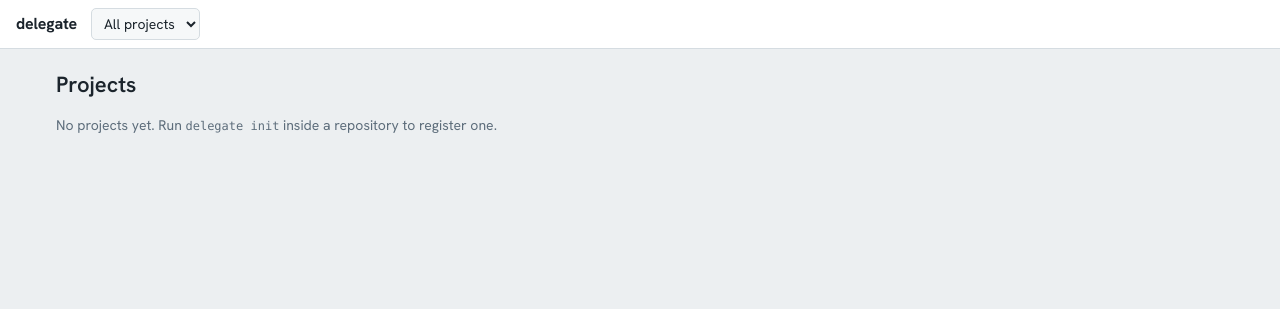
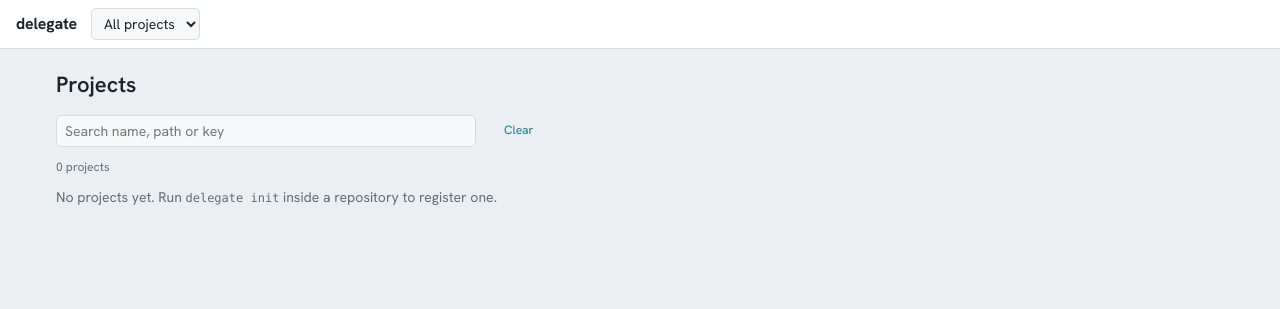
Before and after one commit to sameer-n012/delegate-ai, a FastAPI app: page / in a window 1280 px wide. Shown: the top 309 px of the page. Run offline with FastAPI, Linux system fonts and the light colour scheme; parts of the project's set-up code (start-up, migrations or seed data) failed here and were passed over.

Commit message:
Dashboard: project state control, closed-project banner, home filter + search
- Home page filters projects by state (deleted hidden by default) and
  searches name/path/key, live via HTMX with shareable URLs.
- Humans change project state from cards and the board header
  (POST /p/{key}/state); deleting asks for confirmation.
- Board shows a banner when the project is not in progress.
- /api/projects accepts q and state; Forbidden/ProjectClosed/Identity
  errors map to 403/409/401.

Refs DLG-14

Co-Authored-By: Claude Opus 5.5 <noreply@anthropic.com>

```diff
--- a/src/delegate/web/app.py
+++ b/src/delegate/web/app.py
@@ -15,7 +15,13 @@ from urllib.parse import parse_qs
 import anyio
 import uvicorn
 from fastapi import Depends, FastAPI, Query, Request
-from fastapi.responses import HTMLResponse, JSONResponse, Response, StreamingResponse
+from fastapi.responses import (
+    HTMLResponse,
+    JSONResponse,
+    RedirectResponse,
+    Response,
+    StreamingResponse,
+)
 from fastapi.staticfiles import StaticFiles
 from fastapi.templating import Jinja2Templates
 from starlette.concurrency import run_in_threadpool
@@ -25,6 +31,8 @@ from delegate.core import (
     ConflictError,
     CycleError,
     DelegateError,
+    ForbiddenError,
+    IdentityRequiredError,
     InvalidTransitionError,
     LinkKind,
     NewTask,
@@ -32,6 +40,8 @@ from delegate.core import (
     NotHolderError,
     NoteKind,
     Project,
+    ProjectClosedError,
+    ProjectState,
     Settings,
     Status,
     TaskService,
@@ -47,12 +57,15 @@ POLL_SECONDS = 1.0
 PING_SECONDS = 15.0
 
 STATUS_FOR_ERROR: tuple[tuple[type[DelegateError], int], ...] = (
+    (IdentityRequiredError, 401),
+    (ForbiddenError, 403),
     (NotFoundError, 404),
     (ValidationError, 400),
     (CycleError, 400),
     (InvalidTransitionError, 400),
     (ConflictError, 409),
     (NotHolderError, 409),
+    (ProjectClosedError, 409),
 )
 
 
@@ -90,6 +103,17 @@ Svc = Annotated[TaskService, Depends(get_service)]
 Form = Annotated[dict[str, str], Depends(get_form)]
 
 
+def _parse_states(values: list[str] | None) -> list[ProjectState] | None:
+    """Turn ``?state=`` values into enums. None (no values) means the default listing."""
+    if not values:
+        return None
+    try:
+        return [ProjectState(v) for v in values]
+    except ValueError as exc:
+        allowed = ", ".join(s.value for s in ProjectState)
+        raise ValidationError(f"Invalid project state in {values!r}; use one of {allowed}") from exc
+
+
 def _project(svc: TaskService, key: str) -> Project:
     return svc.get_project(key.upper())
 
@@ -105,6 +129,9 @@ def _make_templates() -> Jinja2Templates:
     globals_: dict[str, Any] = {
         "COLUMN_LABELS": views.COLUMN_LABELS,
         "STATUSES": [s.value for s in Status],
+        "STATE_LABELS": views.STATE_LABELS,
+        "STATE_BANNERS": views.STATE_BANNERS,
+        "PROJECT_STATES": [s.value for s in ProjectState],
         "NOTE_KINDS": [k.value for k in NoteKind if k is not NoteKind.SUMMARY],
         "LINK_KINDS": [k.value for k in LinkKind],
     }
@@ -211,8 +238,26 @@ def create_app(settings: Settings | None = None) -> FastAPI:
     # ---- pages
 
     @app.get("/", response_class=HTMLResponse)
-    def overview(request: Request, svc: Svc) -> HTMLResponse:  # pyright: ignore[reportUnusedFunction]
-        return render(request, "overview.html", svc, cards=views.project_cards(svc), project=None)
+    def overview(  # pyright: ignore[reportUnusedFunction]
+        request: Request,
+        svc: Svc,
+        q: str = "",
+        state: Annotated[list[str] | None, Query()] = None,
+    ) -> HTMLResponse:
+        states = _parse_states(state)
+        cards = views.project_cards(svc, states, q)
+        # htmx history restore asks for the full page, so it must not get the partial.
+        partial = _is_htmx(request) and request.headers.get("HX-History-Restore-Request") != "true"
+        return render(
+            request,
+            "_projects.html" if partial else "overview.html",
+            svc,
+            headers={"Vary": "HX-Request"},  # same URL, two bodies: keep caches apart
+            cards=cards,
+            project=None,
+            q=q.strip(),
+            selected=[s.value for s in states or []],
+        )
 
     def board_ctx(svc: TaskService, key: str, show_cancelled: bool) -> dict[str, Any]:
         project = _project(svc, key)
@@ -267,6 +312,18 @@ def create_app(settings: Settings | None = None) -> FastAPI:
     @app.get("/p/{key}/t/{ref}", response_class=HTMLResponse)
     def task_page(request: Request, key: str, ref: str, svc: Svc) -> HTMLResponse:  # pyright: ignore[reportUnusedFunction]
         return drawer_response(request, svc, key, ref, full_page=not _is_htmx(request))
+
+    @app.post("/p/{key}/state", response_class=HTMLResponse)
+    def set_state(request: Request, key: str, svc: Svc, form: Form) -> Response:  # pyright: ignore[reportUnusedFunction]
+        project = svc.set_project_state(_project(svc, key).id, form.get("state", ""))
+        on_board = form.get("view") == "board"
+        if not _is_htmx(request):  # plain form post: go back to where the form was
+            return RedirectResponse(f"/p/{project.key}" if on_board else "/", status_code=303)
+        headers = {"HX-Trigger": "boardChanged"}
+        if on_board:
+            return render(request, "_pstate.html", svc, headers=headers, project=project)
+        card = views.project_card(svc, project)
+        return render(request, "_project_card.html", svc, headers=headers, c=card)
 
     # ---- human actions (each re-renders the drawer and asks the board to refresh)
 
@@ -362,8 +419,11 @@ def create_app(settings: Settings | None = None) -> FastAPI:
     # ---- JSON API
 
     @app.get("/api/projects")
-    def api_projects(svc: Svc) -> list[dict[str, Any]]:  # pyright: ignore[reportUnusedFunction]
-        return [p.model_dump(mode="json") for p in svc.list_projects()]
+    def api_projects(  # pyright: ignore[reportUnusedFunction]
+        svc: Svc, q: str | None = None, state: Annotated[list[str] | None, Query()] = None
+    ) -> list[dict[str, Any]]:
+        projects = svc.list_projects(states=_parse_states(state), query=q)
+        return [p.model_dump(mode="json") for p in projects]
 
     @app.get("/api/p/{key}/status")
     def api_status(key: str, svc: Svc) -> dict[str, Any]:  # pyright: ignore[reportUnusedFunction]
--- a/src/delegate/web/static/app.css
+++ b/src/delegate/web/static/app.css
@@ -50,12 +50,14 @@ button.primary { background: var(--accent); color: var(--on-accent); border-colo
 .page h1 { margin-bottom: 14px; font-size: 22px; }
 .errtext { color: var(--blocked); }
 .project-grid { display: grid; grid-template-columns: repeat(auto-fill, minmax(320px, 1fr)); gap: 12px; }
-.pcard { display: block; padding: 14px; background: var(--panel); border: 1px solid var(--line); border-radius: 8px; color: var(--text); }
-.pcard:hover { border-color: var(--accent); text-decoration: none; }
+.pcard { position: relative; display: block; padding: 14px; background: var(--panel); border: 1px solid var(--line); border-radius: 8px; color: var(--text); }
+.pcard:hover, .pcard:focus-within { border-color: var(--accent); }
+.pcard.st-deleted { opacity: .7; border-style: dashed; }
 .phead { display: flex; align-items: baseline; gap: 8px; flex-wrap: wrap; }
 .pkey { font-weight: 700; color: var(--accent); }
-.pname { font-weight: 600; font-size: 16px; }
-.agents { margin-left: auto; display: inline-flex; align-items: center; gap: 6px; color: var(--muted); font-size: 12px; }
+.pname { font-weight: 600; font-size: 16px; color: var(--text); }
+.pname::after { content: ""; position: absolute; inset: 0; } /* whole card is the link */
+.agents { display: inline-flex; align-items: center; gap: 6px; color: var(--muted); font-size: 12px; }
 .proot { color: var(--muted); font-size: 12px; word-break: break-all; }
 .counts { list-style: none; display: flex; gap: 6px; padding: 0; margin: 12px 0 0; flex-wrap: wrap; }
 .counts li { padding: 3px 8px; border-left: 3px solid var(--c, var(--line)); background: var(--raised); font-size: 12px; }
@@ -63,6 +65,30 @@ button.primary { background: var(--accent); color: var(--on-accent); border-colo
 .counts li.zero { opacity: .5; }
 .s-todo { --c: var(--todo); } .s-in_progress { --c: var(--in_progress); } .s-review { --c: var(--review); }
 .s-blocked { --c: var(--blocked); } .s-done { --c: var(--done); } .s-cancelled { --c: var(--cancelled); }
+
+/* project state, filters */
+.st-not_started { --c: var(--todo); } .st-in_progress { --c: var(--in_progress); } .st-complete { --c: var(--done); }
+.st-inactive { --c: var(--cancelled); } .st-deleted { --c: var(--blocked); }
+.sbadge { font-size: 11px; font-weight: 600; padding: 0 7px; border-radius: 10px; border: 1px solid var(--c); color: var(--c); white-space: nowrap; }
+.phead .sbadge { margin-left: auto; }
+.pfoot { display: flex; align-items: center; justify-content: space-between; gap: 8px; flex-wrap: wrap; margin-top: 12px; }
+.stateform { position: relative; z-index: 1; margin: 0; }
+.stateform label { display: flex; align-items: center; gap: 6px; color: var(--muted); font-size: 12px; }
+.filters { display: flex; flex-wrap: wrap; align-items: center; gap: 10px 14px; margin-bottom: 12px; }
+.searchbox { flex: 1 1 240px; max-width: 420px; }
+.searchbox input { width: 100%; }
+.chips { display: flex; flex-wrap: wrap; gap: 6px; border: 0; margin: 0; padding: 0; min-width: 0; }
+.chipf { cursor: pointer; }
+.chipf input { position: absolute; opacity: 0; pointer-events: none; }
+.chipf span { display: inline-block; padding: 2px 10px; border-radius: 12px; border: 1px solid var(--line); background: var(--raised); color: var(--muted); font-size: 12px; }
+.chipf input:checked + span { border-color: var(--c); color: var(--c); font-weight: 600; box-shadow: inset 0 0 0 1px var(--c); }
+.chipf input:focus-visible + span { outline: 2px solid var(--accent); outline-offset: 2px; }
+.clear { font-size: 12px; }
+.count { margin: 0 0 10px; color: var(--muted); font-size: 12px; }
+.pstate { margin-bottom: 10px; }
+.pstate-row { display: flex; align-items: center; gap: 10px; flex-wrap: wrap; }
+.banner { display: flex; align-items: center; gap: 12px; flex-wrap: wrap; margin: 8px 0 0; padding: 8px 12px; background: var(--panel); border: 1px solid var(--p1); border-left-width: 4px; border-radius: 6px; }
+.banner span { flex: 1 1 260px; }
 
 /* board layout */
 .layout { display: grid; grid-template-columns: minmax(0, 1fr) 320px; gap: 16px; padding: 14px 16px; align-items: start; }
--- a/src/delegate/web/static/app.js
+++ b/src/delegate/web/static/app.js
@@ -35,6 +35,20 @@
   }
   window.addEventListener("popstate", function () {
     if (location.pathname === boardUrl()) openDrawer(false);
+  });
+
+  // Ask before a project is deleted. A static hx-confirm would also ask for the other states.
+  document.body.addEventListener("htmx:confirm", function (e) {
+    var form = e.detail.elt;
+    if (!form.classList || !form.classList.contains("stateform")) return;
+    var pick = form.elements.state;
+    if (!pick || pick.value !== "deleted" || form.dataset.current === "deleted") return;
+    e.preventDefault();
+    if (window.confirm("Delete this project? It is hidden from the project list but can be restored.")) {
+      e.detail.issueRequest(true);
+    } else {
+      pick.value = form.dataset.current; // put the picker back
+    }
   });
 
   // htmx drops 4xx bodies by default. Our error handler returns a toast fragment, so allow the swap.
--- a/src/delegate/web/templates/_macros.html
+++ b/src/delegate/web/templates/_macros.html
@@ -8,3 +8,19 @@
 <a class="tl" href="/p/{{ key }}/t/{{ t.ref }}" hx-get="/p/{{ key }}/t/{{ t.ref }}" hx-target="#drawer-body" hx-push-url="true">
   <b>{{ t.ref }}</b> {{ t.title }}</a>
 {% endmacro %}
+
+{% macro state_badge(project) %}<span class="sbadge st-{{ project.state.value }}">{{ STATE_LABELS[project.state.value] }}</span>{% endmacro %}
+
+{# Human-only state picker. view is "card" or "board" and tells the server what to re-render. #}
+{% macro state_form(project, view, target) %}
+<form class="stateform" method="post" action="/p/{{ project.key }}/state"
+      hx-post="/p/{{ project.key }}/state" hx-trigger="change" hx-target="{{ target }}" hx-swap="outerHTML"
+      data-current="{{ project.state.value }}">
+  <input type="hidden" name="view" value="{{ view }}">
+  <label>State
+    <select name="state">
+      {% for s in PROJECT_STATES %}<option value="{{ s }}"{% if s == project.state.value %} selected{% endif %}>{{ STATE_LABELS[s] }}</option>{% endfor %}
+    </select></label>
+  <noscript><button type="submit">Apply</button></noscript>
+</form>
+{% endmacro %}
--- /dev/null
+++ b/src/delegate/web/templates/_projects.html
@@ -0,0 +1,11 @@
+<p class="count" id="project-count">{{ cards|length }} {{ 'project' if cards|length == 1 else 'projects' }}</p>
+{% if not cards %}
+  {% if q or selected %}
+  <p class="empty">No projects match these filters. <a href="/">Clear filters</a></p>
+  {% else %}
+  <p class="empty">No projects yet. Run <code>delegate init</code> inside a repository to register one.</p>
+  {% endif %}
+{% endif %}
+<div class="project-grid">
+  {% for c in cards %}{% include "_project_card.html" %}{% endfor %}
+</div>
--- a/src/delegate/web/templates/base.html
+++ b/src/delegate/web/templates/base.html
@@ -20,6 +20,9 @@
       {% for p in projects %}
       <option value="{{ p.key }}"{% if project and project.key == p.key %} selected{% endif %}>{{ p.key }} {{ p.name }}</option>
       {% endfor %}
+      {% if project and project.key not in projects|map(attribute='key') %}
+      <option value="{{ project.key }}" selected>{{ project.key }} {{ project.name }}</option>
+      {% endif %}
     </select>
   </label>
   <span class="grow"></span>
--- a/src/delegate/web/templates/board.html
+++ b/src/delegate/web/templates/board.html
@@ -11,6 +11,7 @@
       <h1><span class="pkey">{{ project.key }}</span> {{ project.name }}</h1>
       <span class="proot">{{ project.root_path }}</span>
     </div>
+    {% include "_pstate.html" %}
     <div id="newtask">{% include "_new_task.html" %}</div>
     <div id="board" class="board-wrap"
          hx-get="/p/{{ project.key }}/board{% if show_cancelled %}?show_cancelled=1{% endif %}"
--- a/src/delegate/web/templates/overview.html
+++ b/src/delegate/web/templates/overview.html
@@ -3,26 +3,20 @@
 {% block body %}
 <main class="page">
   <h1>Projects</h1>
-  {% if not cards %}
-  <p class="empty">No projects yet. Run <code>delegate init</code> inside a repository to register one.</p>
-  {% endif %}
-  <div class="project-grid">
-    {% for c in cards %}
-    <a class="pcard" href="/p/{{ c.project.key }}">
-      <div class="phead">
-        <span class="pkey">{{ c.project.key }}</span>
-        <span class="pname">{{ c.project.name }}</span>
-        <span class="agents{% if c.agents %} live{% endif %}" title="Agents active in the last 30 minutes">
-          <i class="dot"></i>{{ c.agents }} active {{ 'agent' if c.agents == 1 else 'agents' }}</span>
-      </div>
-      <div class="proot">{{ c.project.root_path }}</div>
-      <ul class="counts">
-        {% for s in ['todo','in_progress','review','blocked','done'] %}
-        <li class="s-{{ s }}{% if not c.counts.get(s) %} zero{% endif %}"><b>{{ c.counts.get(s, 0) }}</b> {{ COLUMN_LABELS[s] }}</li>
-        {% endfor %}
-      </ul>
-    </a>
-    {% endfor %}
-  </div>
+  <form class="filters" id="filters" method="get" action="/" role="search"
+        hx-get="/" hx-target="#projects" hx-swap="innerHTML" hx-push-url="true" hx-sync="this:replace"
+        hx-trigger="input delay:250ms from:#q, change from:#state-chips, submit">
+    <label class="searchbox"><span class="sr">Search projects by name, path or key</span>
+      <input id="q" type="search" name="q" value="{{ q }}" placeholder="Search name, path or key" autocomplete="off"></label>
+    <fieldset id="state-chips" class="chips">
+      <legend class="sr">Show projects in these states</legend>
+      {% for s in PROJECT_STATES %}
+      <label class="chipf st-{{ s }}"><input type="checkbox" name="state" value="{{ s }}"{% if s in selected %} checked{% endif %}><span>{{ STATE_LABELS[s] }}</span></label>
+      {% endfor %}
+    </fieldset>
+    <noscript><button type="submit" class="primary">Filter</button></noscript>
+    <a class="clear" href="/">Clear</a>
+  </form>
+  <div id="projects" aria-live="polite">{% include "_projects.html" %}</div>
 </main>
 {% endblock %}
```
Also changed, not shown: src/delegate/web/templates/_project_card.html (added, +19 -0 lines), src/delegate/web/templates/_pstate.html (added, +13 -0 lines), src/delegate/web/views.py (+40 -8 lines), tests/test_web.py (+138 -1 lines), 1 other file.
